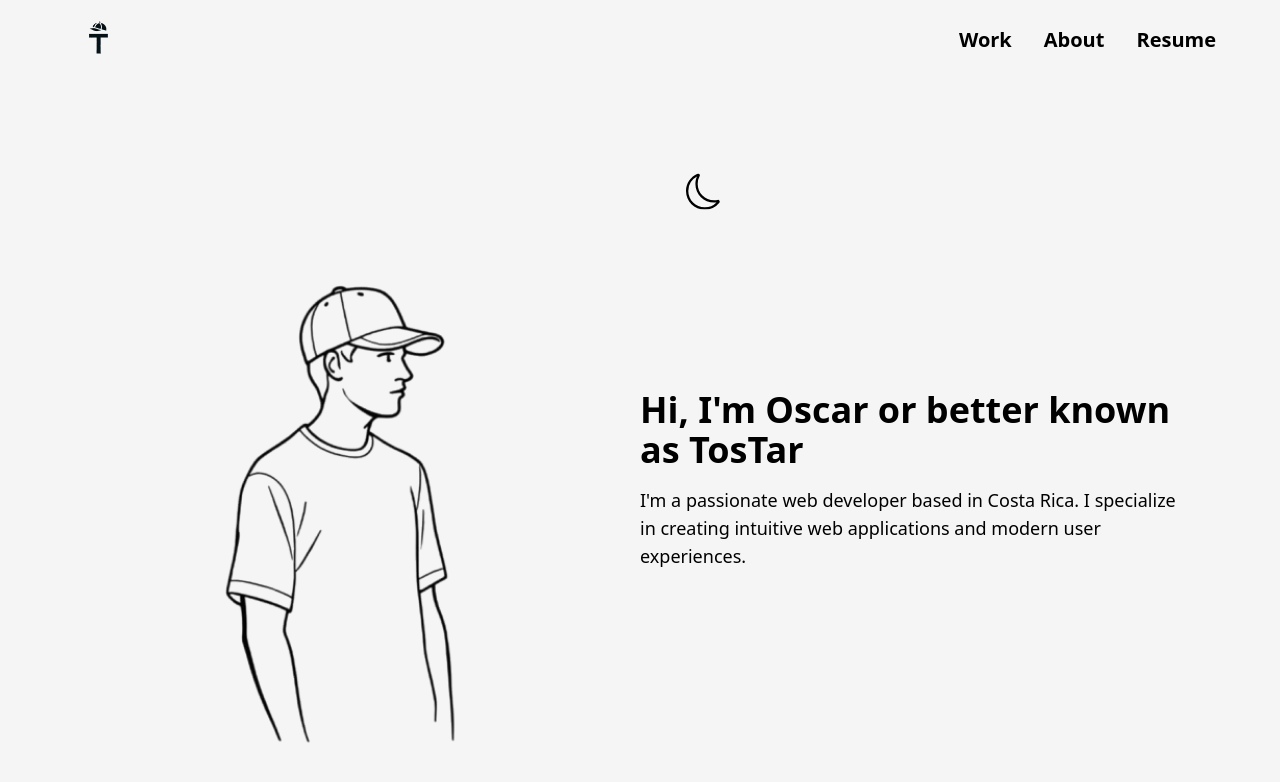
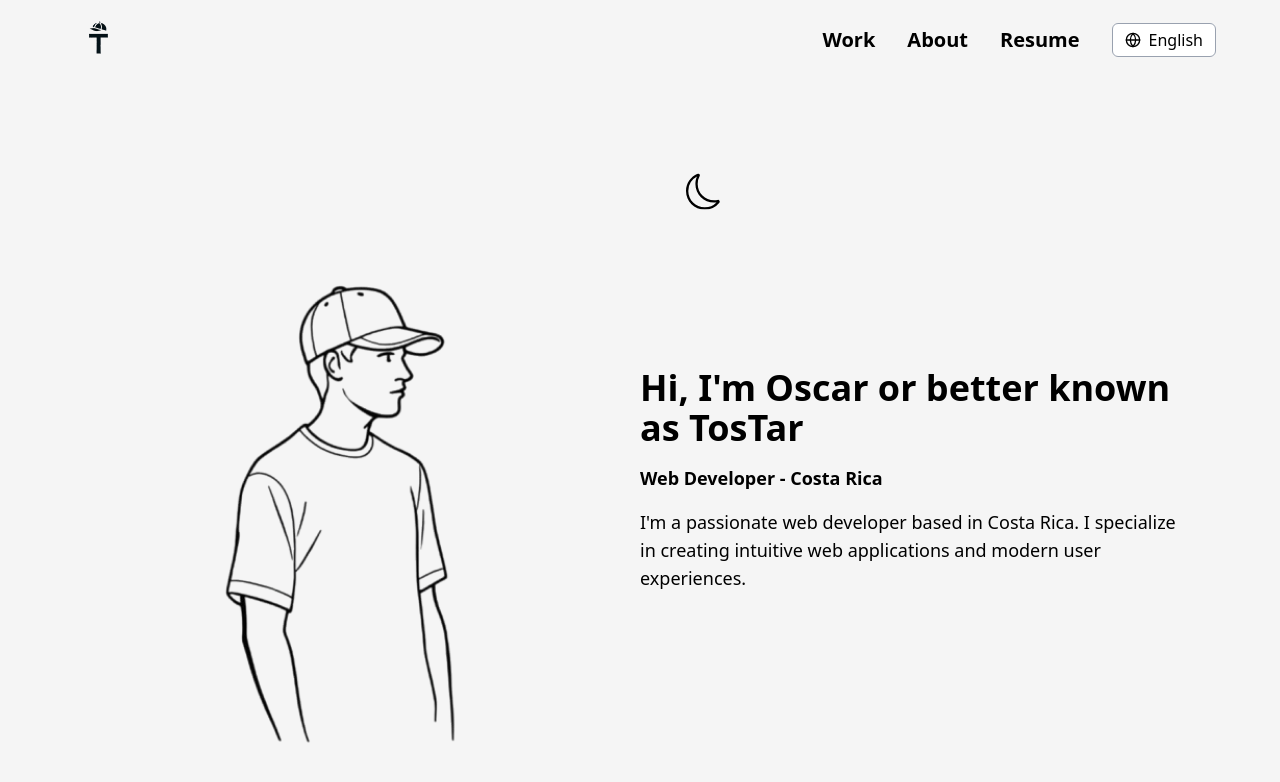
Before and after one commit to TosTar21/Portafolio_TosTar, a React (Vite) app: page / in a window 1280 px wide. Shown: the top 782 px of the page. Built offline with nearby package versions, Linux system fonts and the light colour scheme.

Commit message:
feat: I added the language option change

```diff
--- a/index.html
+++ b/index.html
@@ -5,7 +5,7 @@
     <link rel="icon" type="image/svg+xml" href="/Logo.png" />
     <link href="https://fonts.googleapis.com/css2?family=Inter:wght@400;600;700&family=Poppins:wght@300;400;500&display=swap" rel="stylesheet">
     <meta name="viewport" content="width=device-width, initial-scale=1.0" />
-    <title>Vite + React + TS</title>
+    <title>TosTar's Portfolio</title>
   </head>
   <body>
     <div id="root"></div>
--- a/package.json
+++ b/package.json
@@ -10,6 +10,7 @@
     "preview": "vite preview"
   },
   "dependencies": {
+    "@headlessui/react": "^2.2.0",
     "@tailwindcss/vite": "^4.0.9",
     "@types/react-router": "^5.1.20",
     "framer-motion": "^12.4.7",
--- /dev/null
+++ b/src/Context/LanguageContext.ts
@@ -0,0 +1,10 @@
+import { createContext } from "react";
+
+export type Language = "es" | "en";
+
+export interface LanguageContextProps {
+  language: Language;
+  toggleLanguage: () => void;
+}
+
+export const LanguageContext = createContext<LanguageContextProps | undefined>(undefined);
--- /dev/null
+++ b/src/Context/LanguageProvider.tsx
@@ -0,0 +1,26 @@
+import { useState, useEffect } from "react";
+import { LanguageContext, Language } from "./LanguageContext";
+
+interface LanguageProviderProps {
+  children: React.ReactNode;
+}
+
+export const LanguageProvider: React.FC<LanguageProviderProps> = ({ children }) => {
+  const [language, setLanguage] = useState<Language>(
+    () => (localStorage.getItem("language") as Language) || "en"
+  );
+
+  useEffect(() => {
+    localStorage.setItem("language", language);
+  }, [language]);
+
+  const toggleLanguage = () => {
+    setLanguage((prev) => (prev === "en" ? "es" : "en"));
+  };
+
+  return (
+    <LanguageContext.Provider value={{ language, toggleLanguage }}>
+      {children}
+    </LanguageContext.Provider>
+  );
+};
--- a/src/components/Sections/Hero.tsx
+++ b/src/components/Sections/Hero.tsx
@@ -1,9 +1,12 @@
 import { motion } from "framer-motion";
 import { heroData } from "../../data/hero";
 import { useTheme } from "../../hooks/useTheme";
+import { useLanguage } from "../../hooks/useLanguage";
 
 const Hero = () => {
   const { isDarkMode } = useTheme();
+  const { language } = useLanguage(); // Obtener idioma actual
+  const hero = heroData[language]; // Datos traducidos dinámicamente
 
   return (
     <motion.section
@@ -14,7 +17,6 @@ const Hero = () => {
       animate={{ opacity: 1, y: 0 }}
       transition={{ duration: 1, ease: "easeOut" }}
     >
-
       {/* Contenedor principal - Cambia el orden en modo oscuro */}
       <div
         className={`flex flex-col md:flex-row items-center justify-center max-w-screen-xl w-full px-6 md:px-12 transition-all duration-500 ${
@@ -30,7 +32,7 @@ const Hero = () => {
         >
           <img
             className="w-[400px] md:w-[500px] h-auto"
-            src={isDarkMode ? heroData.profile.imageDark : heroData.profile.image}
+            src={isDarkMode ? "/PersonaDark.png" : "/Persona.png"}
             alt="Profile"
           />
         </motion.div>
@@ -44,8 +46,9 @@ const Hero = () => {
           animate={{ opacity: 1, x: 0 }}
           transition={{ duration: 1, delay: 0.3, ease: "easeOut" }}
         >
-          <h1 className="text-3xl md:text-4xl font-inter font-bold">{heroData.profile.name}</h1>
-          <p className="text-lg font-poppins">{heroData.profile.description}</p>
+          <h1 className="text-3xl md:text-4xl font-inter font-bold">{hero.greeting}</h1>
+          <p className="text-lg font-poppins font-semibold">{hero.role} - {hero.location}</p>
+          <p className="text-lg font-poppins">{hero.description}</p>
         </motion.div>
       </div>
     </motion.section>
--- a/src/components/microcomponents/Navbar.tsx
+++ b/src/components/microcomponents/Navbar.tsx
@@ -1,8 +1,12 @@
+import { useTheme } from "../../hooks/useTheme";
+import { useLanguage } from "../../hooks/useLanguage";
 import { navLinks } from "../../data/navLinks";
-import { useTheme } from "../../hooks/useTheme";
+import { Menu } from "@headlessui/react";
+import { FiGlobe } from "react-icons/fi";
 
 const Navbar = () => {
   const { isDarkMode } = useTheme();
+  const { language, toggleLanguage } = useLanguage();
 
   return (
     <nav
@@ -19,19 +23,52 @@ const Navbar = () => {
         />
       </div>
 
-      {/* Links de navegación con línea en hover */}
-      <div className="flex gap-8">
-        {navLinks.map((link, index) => (
+      {/* Contenedor de navegación (Links + Dropdown) */}
+      <div className="flex gap-8 items-center">
+        {/* Links de navegación con línea en hover */}
+        {navLinks[language].map((link, index) => (
           <a
             key={index}
             href={link.path}
             className="relative group text-xl font-inter font-semibold transition-all duration-300 hover:text-primary"
           >
             {link.name}
-            {/* Línea animada en hover */}
             <span className="absolute left-0 bottom-0 w-0 h-[2px] bg-current transition-all duration-300 group-hover:w-full"></span>
           </a>
         ))}
+
+        {/* Dropdown de idioma */}
+        <Menu as="div" className="relative">
+          <Menu.Button
+            className={`flex items-center gap-2 border px-3 py-1 rounded-md transition-all ${
+              isDarkMode
+                ? "border-gray-600 bg-neutral-900 text-white hover:bg-neutral-800"
+                : "border-gray-400 bg-white text-black hover:bg-gray-100"
+            }`}
+          >
+            <FiGlobe />
+            <span>{language === "en" ? "English" : "Español"}</span>
+          </Menu.Button>
+
+          <Menu.Items
+            className={`absolute right-0 mt-2 w-40 rounded-md shadow-lg transition-all ${
+              isDarkMode ? "bg-neutral-900 border-gray-600 text-white" : "bg-white border-gray-300 text-black"
+            }`}
+          >
+            <Menu.Item>
+              {({ active }) => (
+                <button
+                  onClick={toggleLanguage}
+                  className={`flex items-center gap-2 w-full text-left px-4 py-2 ${
+                    active ? "bg-gray-700 text-white" : "bg-transparent"
+                  }`}
+                >
+                  {language === "en" ? "Español" : "English"}
+                </button>
+              )}
+            </Menu.Item>
+          </Menu.Items>
+        </Menu>
       </div>
     </nav>
   );
--- a/src/data/hero.ts
+++ b/src/data/hero.ts
@@ -1,10 +1,16 @@
 export const heroData = {
-    profile: {
-      name: "Hi, I'm Oscar or better known as TosTar",
-      role: "Web Developer",
-      location: "Costa Rica",
-      description: "I'm a passionate web developer based in Costa Rica. I specialize in creating intuitive web applications and modern user experiences.",
-      image: "/Persona.png",
-      imageDark : "/PersonaDark.png"
-    },
-  };
+  en: {
+    greeting: "Hi, I'm Oscar or better known as TosTar",
+    role: "Web Developer",
+    location: "Costa Rica",
+    description:
+      "I'm a passionate web developer based in Costa Rica. I specialize in creating intuitive web applications and modern user experiences.",
+  },
+  es: {
+    greeting: "Hola, soy Oscar o mejor conocido como TosTar",
+    role: "Desarrollador Web",
+    location: "Costa Rica",
+    description:
+      "Soy un apasionado desarrollador web de Costa Rica. Me especializo en crear aplicaciones web intuitivas y experiencias de usuario modernas.",
+  },
+};
--- a/src/data/navLinks.ts
+++ b/src/data/navLinks.ts
@@ -1,5 +1,12 @@
-export const navLinks = [
+export const navLinks = {
+  en: [
     { name: "Work", path: "/" },
     { name: "About", path: "/about" },
     { name: "Resume", path: "#resume" },
-  ];
+  ],
+  es: [
+    { name: "Proyectos", path: "/" },
+    { name: "Sobre mí", path: "/about" },
+    { name: "Currículum", path: "#resume" },
+  ],
+};
--- /dev/null
+++ b/src/hooks/useLanguage.ts
@@ -0,0 +1,10 @@
+import { useContext } from "react";
+import { LanguageContext } from "../Context/LanguageContext";
+
+export const useLanguage = () => {
+  const context = useContext(LanguageContext);
+  if (!context) {
+    throw new Error("useLanguage debe usarse dentro de un LanguageProvider");
+  }
+  return context;
+};
--- a/src/main.tsx
+++ b/src/main.tsx
@@ -2,12 +2,15 @@ import { StrictMode } from 'react'
 import { createRoot } from 'react-dom/client'
 import App from './App.tsx'
 import { ThemeProvider } from './Context/ThemeProvider.tsx'
+import { LanguageProvider } from './Context/LanguageProvider.tsx'
 
 
 createRoot(document.getElementById('root')!).render(
   <StrictMode>
+    <LanguageProvider>
     <ThemeProvider>
       <App />
     </ThemeProvider>
+    </LanguageProvider>
   </StrictMode>,
 )
```
Also changed, not shown: 1 other file (tests, documents, lock files or other folders).
